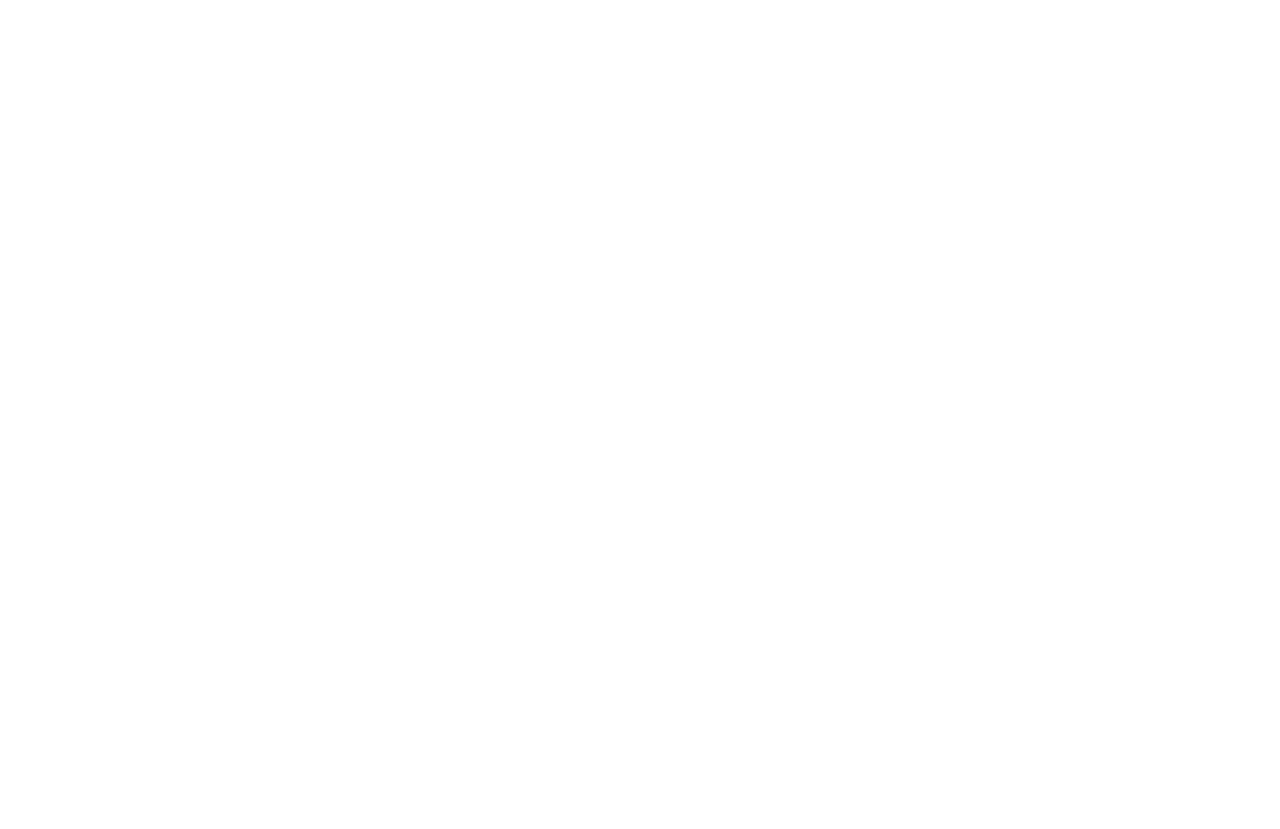
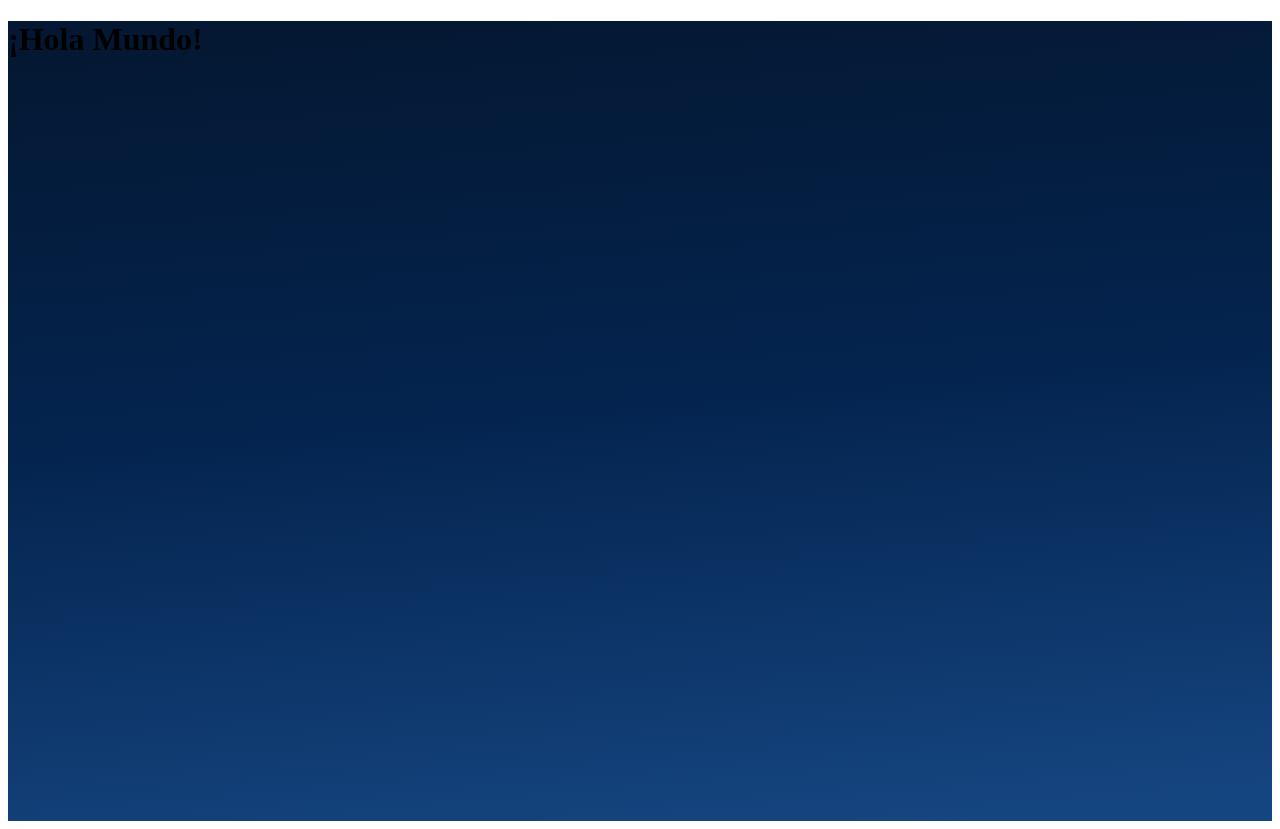
Before and after one commit to Mariq12/space-app-vite, a React (Vite) app: page / in a window 1280 px wide. Before the commit the page ends 800 px from the top, so only its background shows below. Built offline with nearby package versions, Linux system fonts and the light colour scheme.

Commit message:
Se agrega degradado al fondo

```diff
--- a/src/App.jsx
+++ b/src/App.jsx
@@ -1,10 +1,18 @@
+import styled from "styled-components"
 
+const FondoGradiente = styled.div`
+background: linear-gradient(175deg, #041833 4.16%, #04244F 48%, #154580 96.76%);
+width: 100%;
+min-height: 100vh;
+`
 
 function App() {
 
   return (
     <>
-
+      <FondoGradiente>
+        <h1>¡Hola Mundo!</h1>
+      </FondoGradiente>
     </>
   )
 }
```
